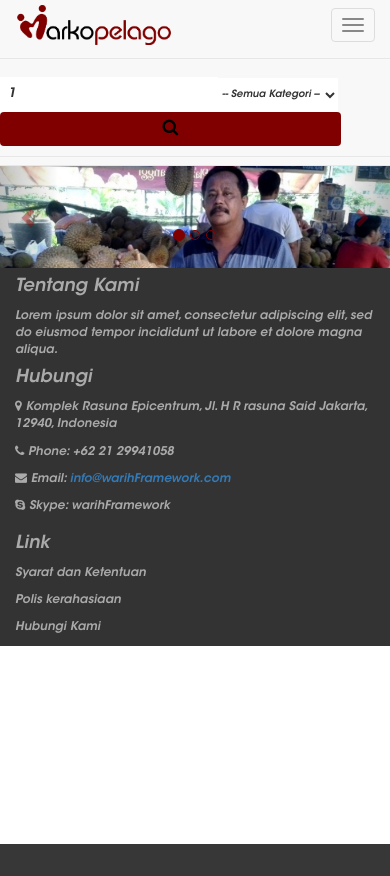
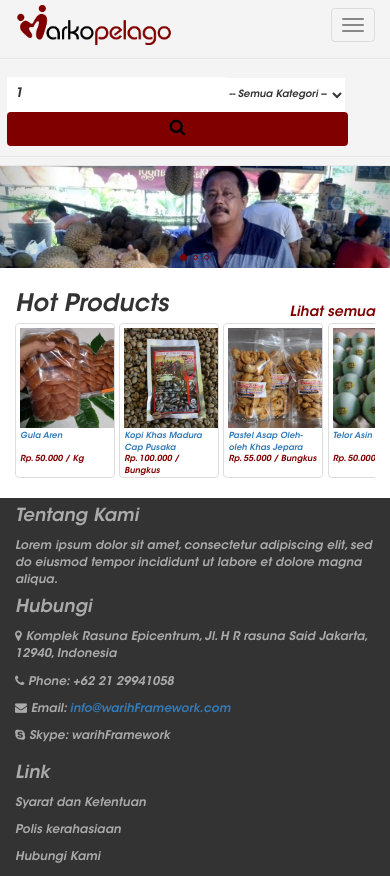
Before and after one commit to markopelago/markopelago, a PHP site: page /?s=1 in a window 390 px wide. Before the commit the page ends 844 px from the top, so only its background shows below. Run offline with PHP 8.4, Linux system fonts and the light colour scheme; data that the repository does not hold is empty; some libraries are stand-ins or nearby versions.

Commit message:
hot products

```diff
--- a/classes/vocabulary.php
+++ b/classes/vocabulary.php
@@ -75,6 +75,8 @@ class Vocabulary{
 		$arr[$l]["gender"]										= "Gender";
 		$arr[$l]["applicants"]									= "Applicants";
 		$arr[$l]["you_have_to_login_first"]						= "You have to log in first";
+		$arr[$l]["hot_products"]								= "Hot Products";
+		$arr[$l]["view_all"]									= "View All";
 
 		/*==================================================================================================================================*/
 		/*==================================================================================================================================*/
@@ -137,6 +139,8 @@ class Vocabulary{
 		$arr[$l]["gender"]										= "Jenis Kelamin";
 		$arr[$l]["applicants"]									= "Pelamar";
 		$arr[$l]["you_have_to_login_first"]						= "Anda harus login terlebih dahulu";
+		$arr[$l]["hot_products"]								= "Hot Products";
+		$arr[$l]["view_all"]									= "Lihat semua";
 
 		return $arr[$this->locale][$index];
 	}
--- a/common.php
+++ b/common.php
@@ -327,5 +327,9 @@
             return "0";
         }
     }
+
+	function numberpad($number,$pad){
+		return sprintf("%0".$pad."d", $number);
+	}
 ?>
 <?php include_once "log_action.php"; ?>
--- a/index.php
+++ b/index.php
@@ -22,6 +22,37 @@
 		<span class="sr-only">Next</span>
 	</a>
 </div>
+<div style="height:20px;"></div>
+<div class="container">
+	<div class="row sub-title-area">
+		<div class="sub-title-text"><?=v("hot_products");?></div>
+		<div class="view-all-text"><a href="#"><?=v("view_all");?></a></div>
+	</div>
+	<div class="scrolling-wrapper">
+		<?php
+			$products[0] = ["id"=>"001","img"=>"001.jpg","name"=>"Gula Aren","price"=>"50000","perunit"=>"Kg"];
+			$products[1] = ["id"=>"002","img"=>"002.jpg","name"=>"Kopi Khas Madura Cap Pusaka","price"=>"100000","perunit"=>"Bungkus"];
+			$products[2] = ["id"=>"003","img"=>"003.jpg","name"=>"Pastel Asap Oleh-oleh Khas Jepara","price"=>"55000","perunit"=>"Bungkus"];
+			$products[3] = ["id"=>"004","img"=>"004.jpg","name"=>"Telor Asin","price"=>"50000","perunit"=>"Kg"];
+			$products[4] = ["id"=>"005","img"=>"005.jpg","name"=>"Rengginag Teri Gangsar Jaya","price"=>"50000","perunit"=>"Bungkus"];
+			$products[5] = ["id"=>"006","img"=>"006.jpg","name"=>"Bawang Goreng Itikurih","price"=>"90000","perunit"=>"Toples"];
+			$products[6] = ["id"=>"007","img"=>"007.jpg","name"=>"Pisang Nugget Swedeppp PINUS","price"=>"80000","perunit"=>"Bungkus"];
+			$products[7] = ["id"=>"008","img"=>"008.jpg","name"=>"DR. FARIS Indonesian Footwear","price"=>"350000","perunit"=>"Pasang"];
+			$products[8] = ["id"=>"009","img"=>"009.jpg","name"=>"Jakarte Punye Gaye T-Shirt","price"=>"150000","perunit"=>"Pcs"];
+			$products[9] = ["id"=>"010","img"=>"010.jpg","name"=>"Topi Batik","price"=>"70000","perunit"=>"Pcs"];
+			foreach($products as $product){
+		?>
+			<div class="img-thumbnail">
+				<a href="product_detail.php?id=<?=$product["id"];?>">
+					<img src="products/<?=$product["img"];?>" alt="#">
+					<div class="caption"><p><?=$product["name"];?></p></div>
+					<div class="price"><p>Rp. <?=format_amount($product["price"]);?> / <?=$product["perunit"];?></p></div>
+				</a>
+			</div>
+		<?php } ?>
+	</div>
+</div>
+<div style="height:20px;"></div>
 <div class="container">
 </div>
 <?php include_once "footer.php"; ?>
--- a/styles/style.css
+++ b/styles/style.css
@@ -774,6 +774,10 @@ footer {
 	color:white;
 }
 /*===================================================================================*/
+.navbar-default {
+    background-color: #f4f4f4 !important;
+}
+
 .carousel-control{
 	color:#800000 !important;
 }
@@ -846,6 +850,57 @@ footer {
 	color:#800000;
 }
 
+.sub-title-text{
+	position:relative;
+	float:left;
+	font-size:24px;
+	font-weight:bolder;
+	margin-left:15px;
+}
+
+.view-all-text{
+	position:relative;
+	float:right;
+	margin-right:15px;
+	margin-top:15px;
+}
+
+.view-all-text a {
+	color:#800000;
+	text-decoration:none;
+}
+
+.view-all-text a:hover{
+	color:#EFB509;
+	text-decoration:none;
+}
+
+.img-thumbnail {
+	vertical-align: top;
+	width:200px;
+	height:265px !important;
+	overflow: hidden;
+	white-space: normal;
+	font-size: 0.9em;
+}
+
+.img-thumbnail img {
+	width:200px;
+}
+
+.img-thumbnail .caption {
+	height: 40px;
+}
+
+.img-thumbnail .price {
+	color: #800000 ;
+}
+
+a:focus, a:hover {
+    color: #800000 !important;
+    text-decoration: none !important;
+}
+
 .sidenav {
     height: 100%;
     width: 0;
@@ -886,20 +941,52 @@ footer {
 	padding:10px;
 }
 
+.scrolling-wrapper {
+  overflow-x: scroll;
+  overflow-y: hidden;
+  white-space: nowrap;
+}
+
 @media screen and (max-width: 995px) {
 	.header-start{ height:110px; }
 }
 
 @media screen and (max-width: 767px) {
 	.header-start{ height:80px; }
+	.carousel-indicators li{
+		width:5px !important;
+		height:5px !important;
+	}
+	.carousel-indicators .active{
+		width:7px !important;
+		height:7px !important;
+	}
+	.carousel-indicators{
+		bottom:-10px !important;
+	}
 }
 
 @media screen and (max-width: 733px) {
 	.header-start{ height:110px; }
-}
+	.img-thumbnail {
+		height:155px !important;
+		vertical-align: top;
+		width:100px;
+		overflow: hidden;
+		white-space: normal;
+		font-size: 0.6em;
+	}
+	.img-thumbnail img {
+		height:100px;
+		width:100px;
+	}
+	.img-thumbnail .caption {
+		padding-top:2px;
+		height: 25px;
+	}
 
-@media screen and (max-width: 492px) {
-	.header-start{ height:165px; }
+
+
 }
 
 @media screen and (max-width: 492px) {
@@ -912,6 +999,8 @@ footer {
 	}
 	.search-container {
 	  width:100%;
+	  padding-left:7px;
 	}
+	.header-start{ height:165px; }
 }
 /*===================================================================================*/
```
Also changed, not shown: products/001.jpg (added), products/002.jpg (added), products/003.jpg (added), products/004.jpg (added), products/005.jpg (added), products/006.jpg (added), products/007.jpg (added), products/008.jpg (added), products/009.jpg (added), products/010.jpg (added), products/index.php (added).
